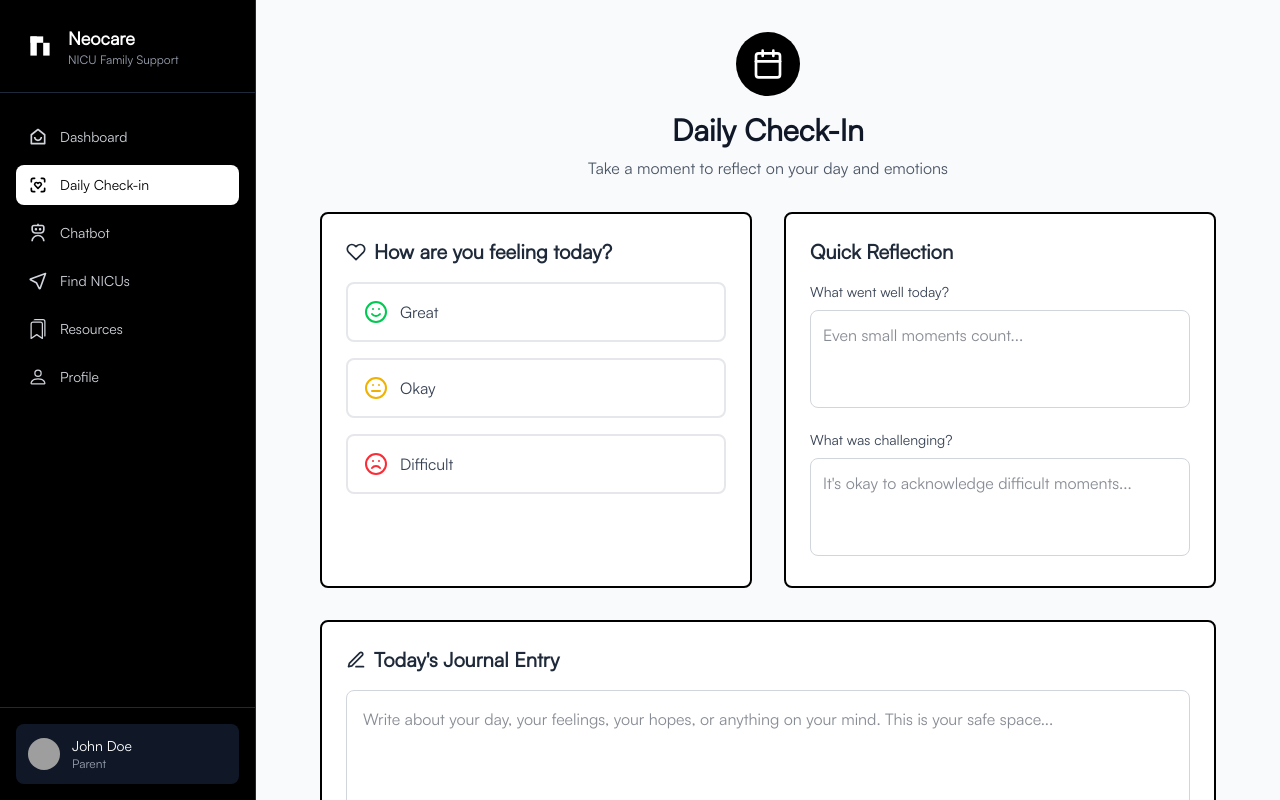
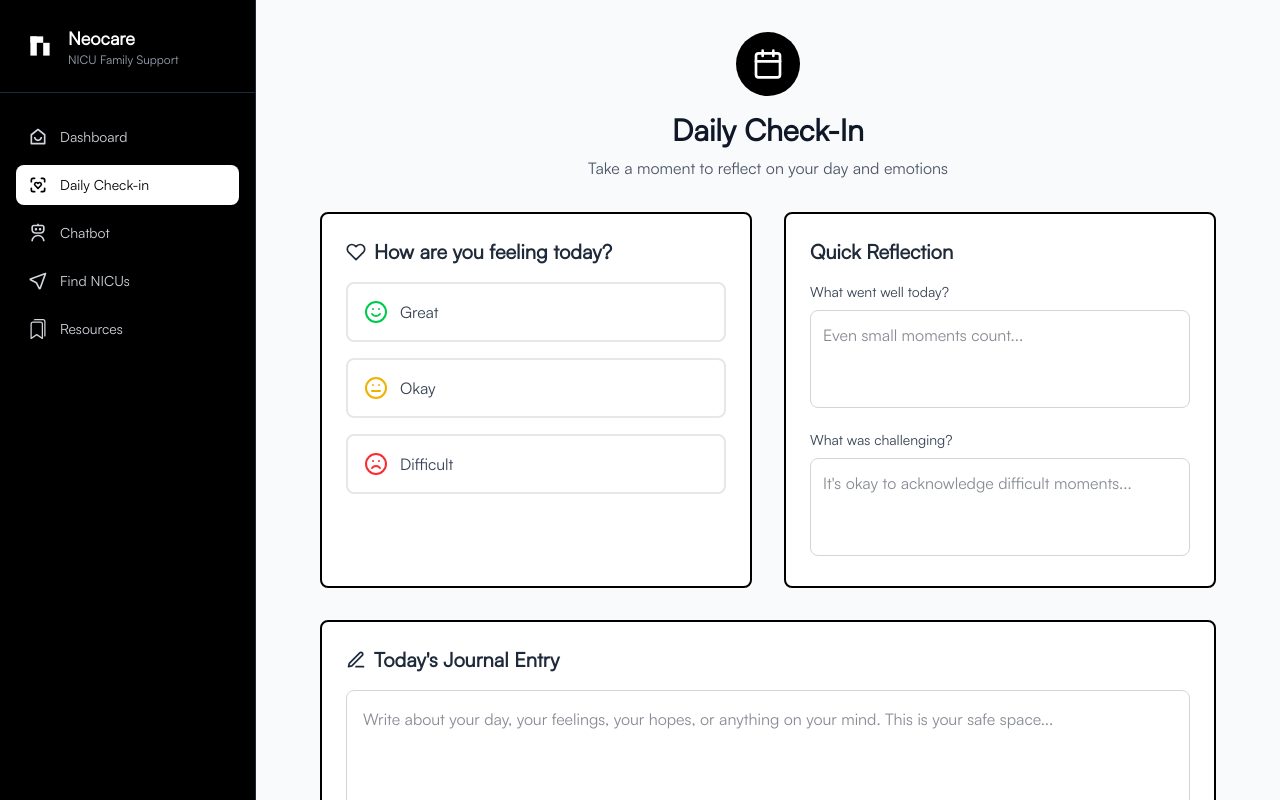
Before and after one commit to rmadiraju07/joineocare, a Next.js app: page /checkin in a window 1280 px wide. Shown: the top 800 px of the page. Built offline with nearby package versions, Linux system fonts and the light colour scheme; grey boxes are pictures that could not be loaded.

Commit message:
sidebar update

```diff
--- a/src/components/sidebar.tsx
+++ b/src/components/sidebar.tsx
@@ -16,7 +16,6 @@ const navigation = [
   { name: "Chatbot", href: "/chatbot", icon: RiRobot3Line },
   { name: "Find NICUs", href: "/find-nicus", icon: TbLocation },
   { name: "Resources", href: "/resources", icon: BsBookmarks },
-  { name: "Profile", href: "/profile", icon: BsPerson },
 ]
 
 export function Sidebar() {
@@ -82,20 +81,6 @@ export function Sidebar() {
             })}
           </nav>
 
-          {/* Bottom section */}
-          <div className="p-4 border-t border-gray-800">
-            <div className="flex items-center gap-3 p-3 rounded-lg bg-gray-900">
-              <img
-                src={`https://api.dicebear.com/7.x/initials/svg?seed=${encodeURIComponent("John Doe")}&backgroundColor=ffffff&textColor=000000`}
-                alt="Profile"
-                className="w-8 h-8 rounded-full"
-              />
-              <div className="flex-1 min-w-0">
-                <p className="text-sm font-medium text-white truncate">John Doe</p>
-                <p className="text-xs text-gray-400 truncate">Parent</p>
-              </div>
-            </div>
-          </div>
         </div>
       </div>
 
```
